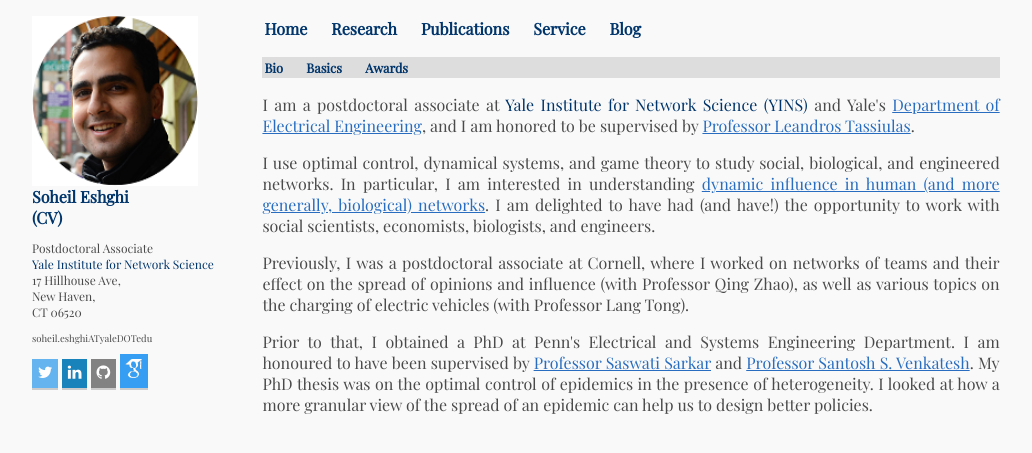
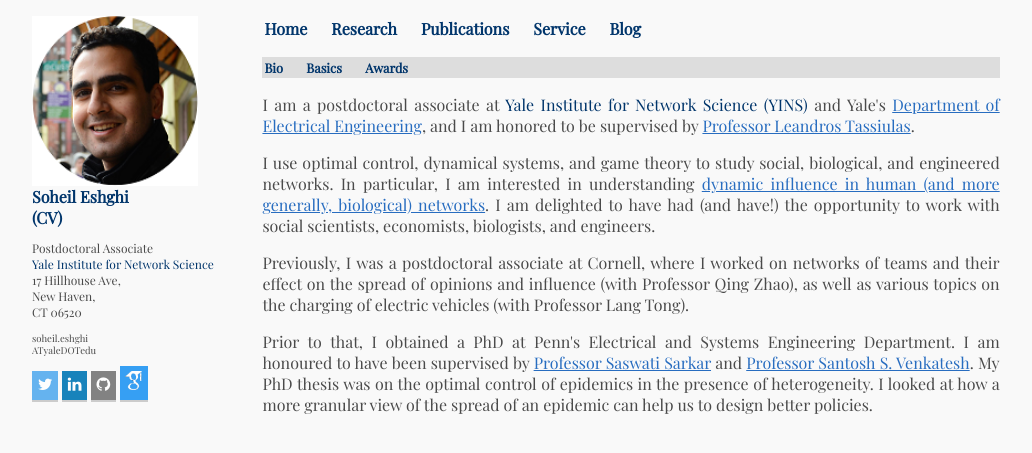
Before and after one commit to SoheilEshghi/SoheilEshghi.github.io, a Jekyll site: the page built from index.html, in a window 1280 px wide. Shown: the top 453 px of the page, without its empty margins (55-1087 px from the left). Built offline with Jekyll 4.4.1, drawn with Linux system fonts in a browser that asks for light colours; nearby versions of some CDN libraries.

Commit message:
Build site at 2017-01-16 20:20:11 UTC

```diff
--- a/_layouts/default.html
+++ b/_layouts/default.html
@@ -54,7 +54,7 @@
 				<a href="/"><img src="/images/soheil.png" style="width:80%;" align="left"></a><br>
 
 
-				<a href="/"><h1>Soheil Eshghi <br></a>(<a href="/cv">CV</a>)</h1><p class="small">Postdoctoral Associate<br><a href="http://yins.yale.edu/">Yale Institute for Network Science</a><br>17 Hillhouse Ave,<br> New Haven,<br> CT 06520</p><p class="email">soheil.eshghiATyaleDOTedu</p>
+				<a href="/"><h1>Soheil Eshghi <br></a>(<a href="/cv">CV</a>)</h1><p class="small">Postdoctoral Associate<br><a href="http://yins.yale.edu/">Yale Institute for Network Science</a><br>17 Hillhouse Ave,<br> New Haven,<br> CT 06520</p><p class="email">soheil.eshghi<br>ATyaleDOTedu</p>
 
 
 				<div class="center">
```
Also changed, not shown: 13 other files.
